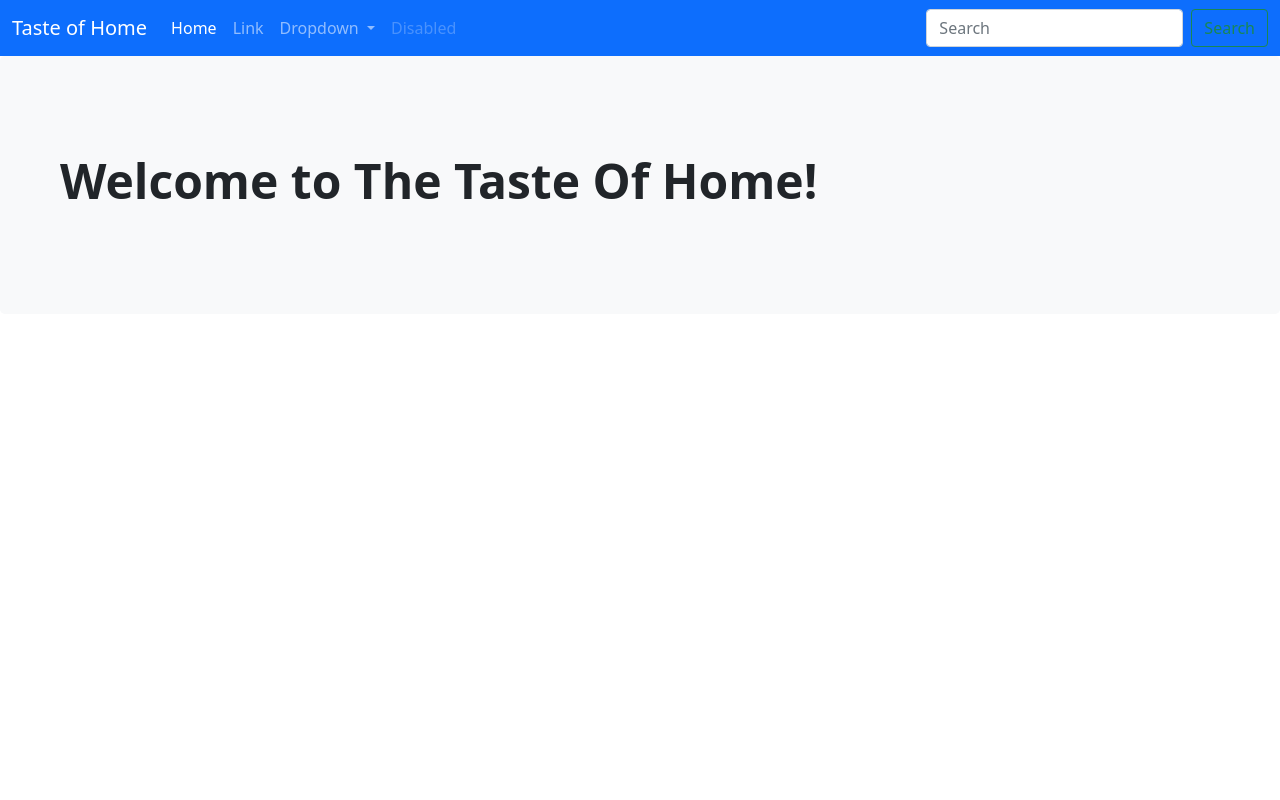
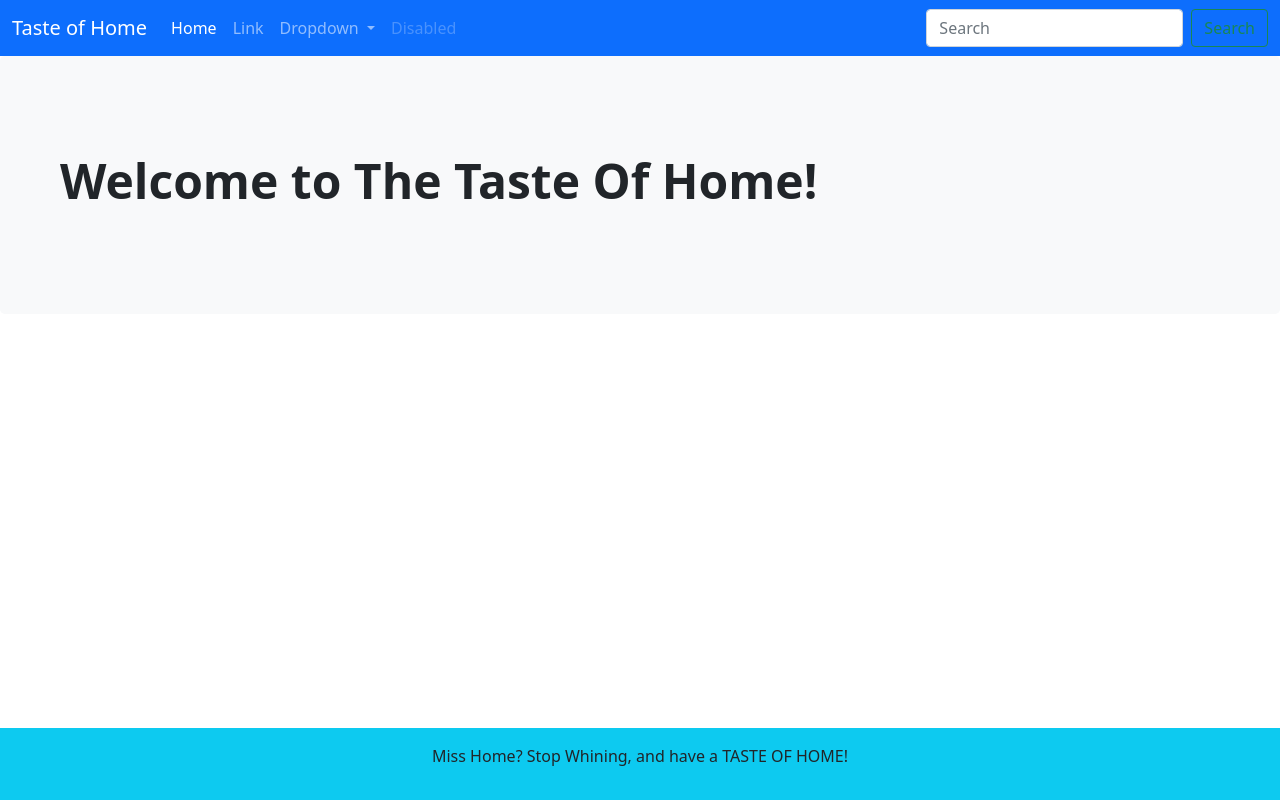
Before and after one commit to nero0704/1800_202210_BBY30, a plain HTML site: page index.html in a window 1280 px wide. Drawn offline with nearby package versions, Linux system fonts and the light colour scheme.

Commit message:
Samuel has updated Footer

```diff
--- a/index.html
+++ b/index.html
@@ -59,6 +59,12 @@
     </div>
 </div>
 
+<footer class="fixed-bottom py-3 bg-info">
+  <div class="container text-center">
+      <p> Miss Home? Stop Whining, and have a TASTE OF HOME!</p>
+  </div>
+</footer>
+
   <script src="https://cdn.jsdelivr.net/npm/bootstrap@5.1.3/dist/js/bootstrap.bundle.min.js" integrity="sha384-ka7Sk0Gln4gmtz2MlQnikT1wXgYsOg+OMhuP+IlRH9sENBO0LRn5q+8nbTov4+1p" crossorigin="anonymous"></script>
 
 </body>
```
